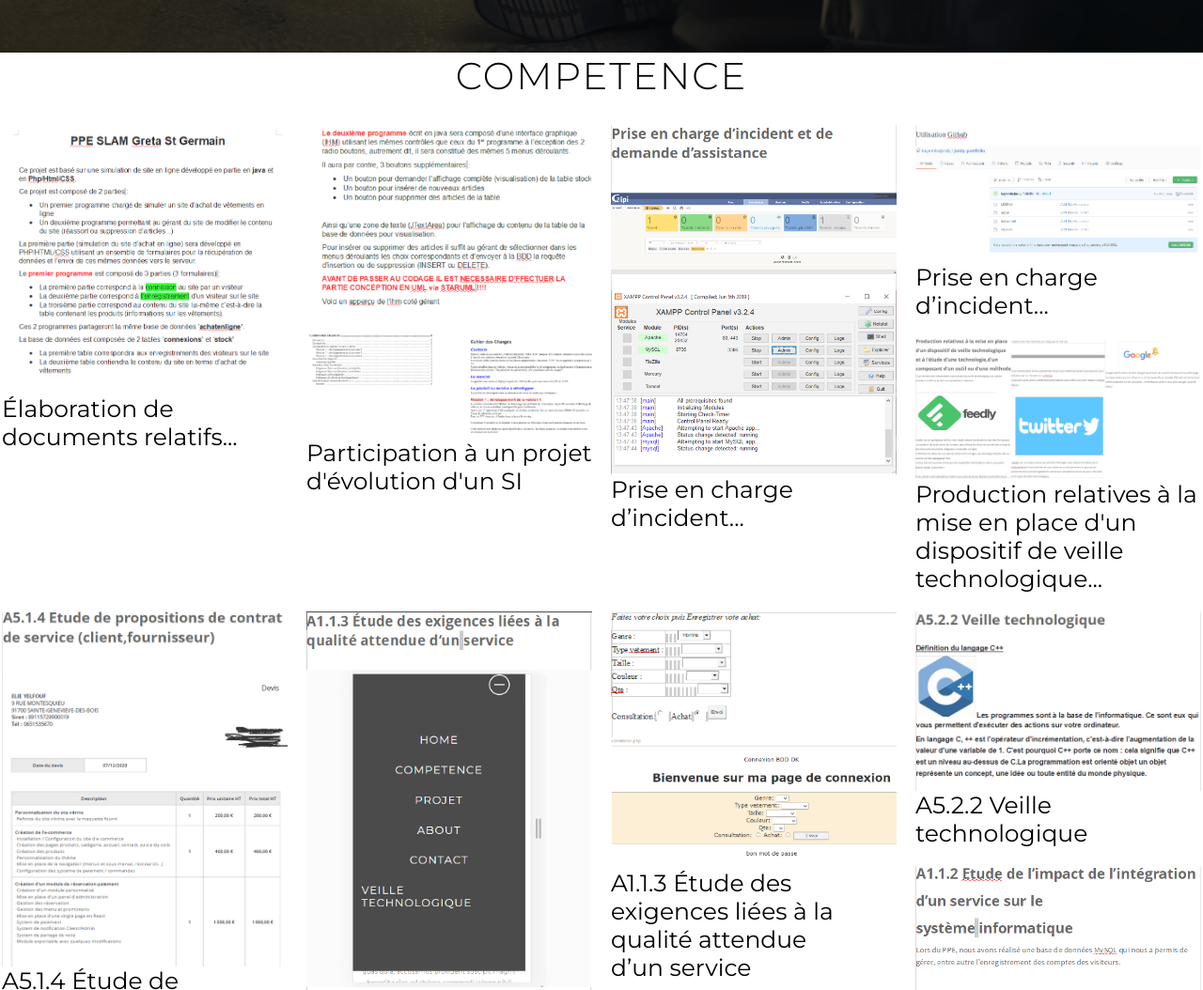
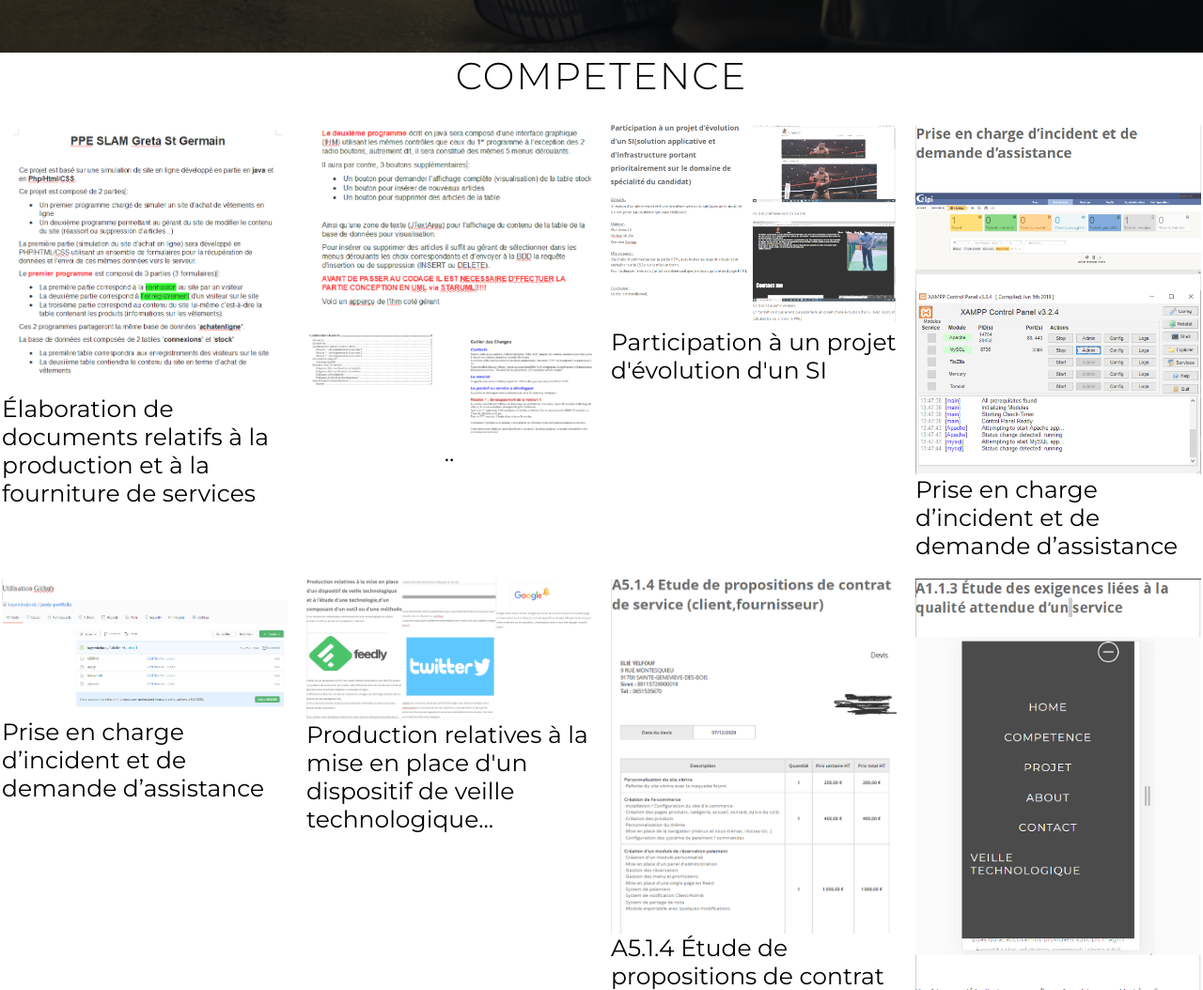
Before and after one commit to kayembejordy/kayembejordy.github.io, a plain HTML site: page index.html in a window 1280 px wide. Shown: the part 744-1798 px from the top of the page at 94% size. Drawn offline with Linux system fonts and the light colour scheme.

Commit message:
Update index.html

```diff
--- a/index.html
+++ b/index.html
@@ -51,19 +51,24 @@
 <div class="row">
   <div class="column1">
     <img src="img/image1.png" alt="Élaboration de documents relatifs à la production et à la fourniture de services" onclick="myFunction(this);">
-    <span>Élaboration de documents relatifs...</span>
+    <imag src="img/Sans titre.png" alt=""></imag>
+    <span>Élaboration de documents relatifs à la production et à la fourniture de services</span>
   </div>
   <div class="column1">
-    <img src="img/Sans titre.png" alt="Participation à un projet d'évolution d'un SI(solution applicative et d'infrastructure portant prioritairement sur le domaine de spécialité du candidat)" onclick="myFunction(this);">
+    <img src="img/Sans titre.png" alt="Élaboration de documents relatifs à la production et à la fourniture de services" onclick="myFunction(this);">
+    <span>..</span>
+  </div>
+  <div class="column1">
+    <img src="img/Sans titre19.png" alt="Participation à un projet d'évolution d'un SI(solution applicative et d'infrastructure portant prioritairement sur le domaine de spécialité du candidat)" onclick="myFunction(this);">
     <span>Participation à un projet d'évolution d'un SI</span>
   </div>
   <div class="column1">
     <img src="img/Sans titre1.png" alt="Prise en charge d’incident et de demande d’assistance" onclick="myFunction(this);">
-    <span>Prise en charge d’incident...</span>
+    <span>Prise en charge d’incident et de demande d’assistance</span>
   </div>
   <div class="column1">
     <img src="img/Sans titre3.png" alt="Prise en charge d’incident et de demande d’assistance" onclick="myFunction(this);">
-    <span>Prise en charge d’incident...</span>
+    <span>Prise en charge d’incident et de demande d’assistance</span>
   </div>
    <div class="column1">
     <img src="img/Sans titre11.png"  alt="Production relatives à la mise en place d'un dispositif de veille technologique et à l'étude d'une technologie,d'un composant d'un outil ou d'une méthode " onclick="myFunction(this);">
@@ -161,7 +166,7 @@
   <div class="row">
     <div class="column nature">
       <div class="content">
-        <a href="E6 stage/stage.otd" target="_blank" class="cta">e6</a>
+        <a href="cv/Veille-technologique.pdf" target="_blank" class="cta">e6</a>
         <p>documentation E6</p>
       </div>
     </div>
@@ -193,7 +198,7 @@
   <div class="row">
     <div class="column nature">
       <div class="content">
-        <a href="E6 stage/stage.otd" target="_blank" class="cta">Veille technologique</a>
+        <a href="cv/Veille-technologique.pdf" target="_blank" class="cta">Veille technologique</a>
         <p>Veille technologique</p>
       </div>
     </div>
```
